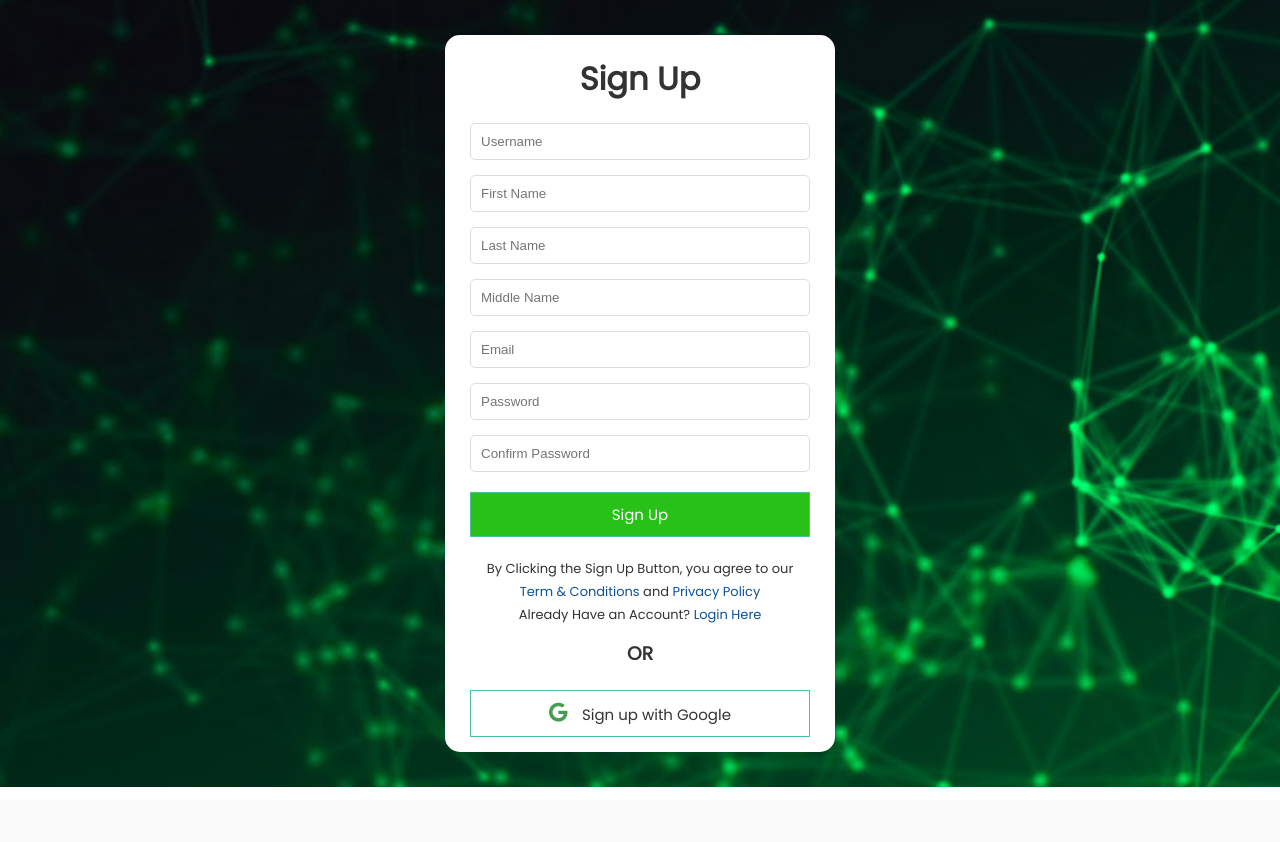
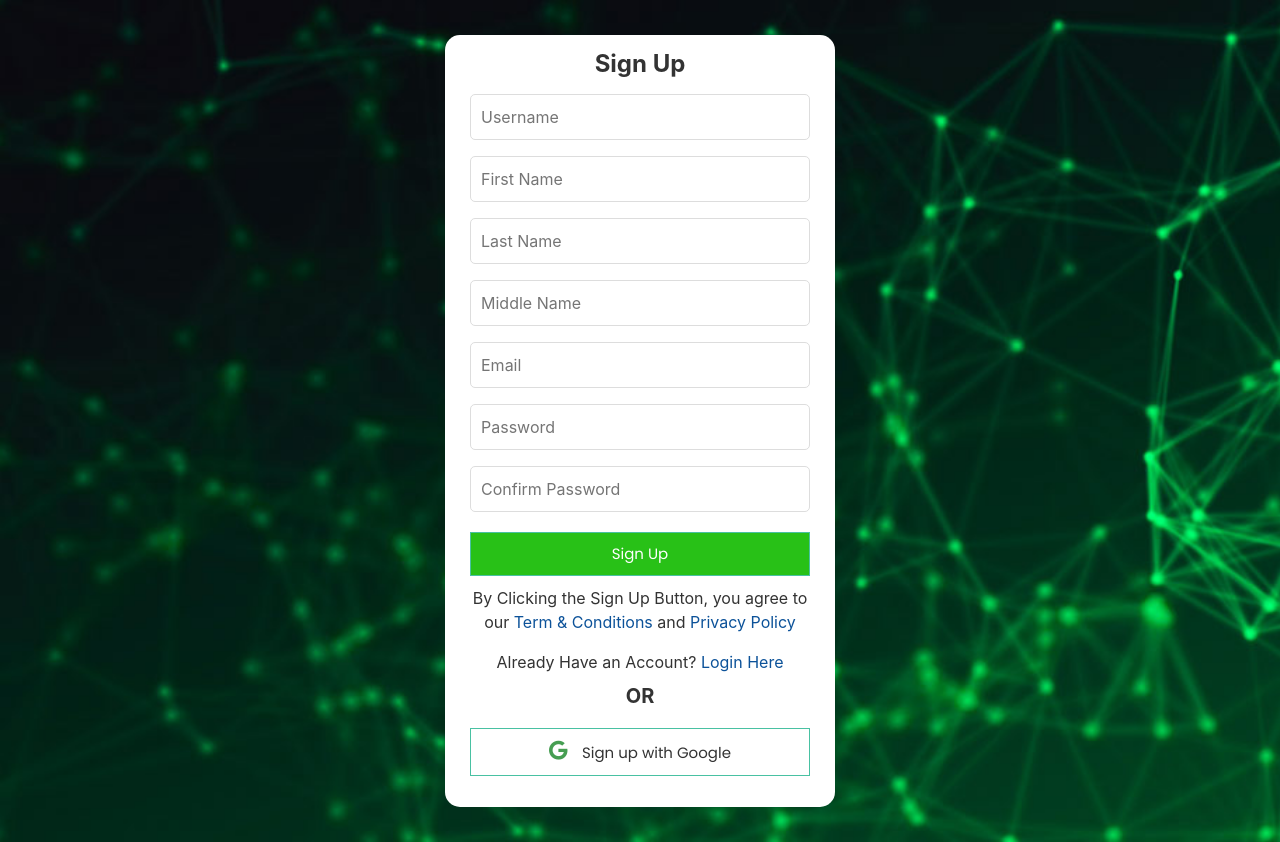
Before and after one commit to Goddy01/crowdsourcing-platform, a Django app: template accounts/templates/accounts/sign_up.html in a window 1280 px wide. Before the commit the page ends 787 px from the top, so only its background shows below. Run offline with Django 3.2, Linux system fonts and the light colour scheme; the template is opened without the code that fills it, so the values that code supplies are empty; some libraries are stand-ins or nearby versions.

Commit message:
refactored sign-in/up page

```diff
--- a/accounts/templates/accounts/sign_up.html
+++ b/accounts/templates/accounts/sign_up.html
@@ -7,8 +7,8 @@
   <meta name="viewport" content="width=device-width, initial-scale=1.0">
   <link rel="stylesheet" href="{% static 'css/sign_in_up.css' %}">
   <link rel="stylesheet" href="https://cdnjs.cloudflare.com/ajax/libs/font-awesome/4.7.0/css/font-awesome.min.css">
-  <!-- <script src="https://stackpath.bootstrapcdn.com/bootstrap/4.4.1/js/bootstrap.bundle.min.js"></script>
-    <link rel="stylesheet" href="https://stackpath.bootstrapcdn.com/bootstrap/4.1.0/css/bootstrap.min.css" integrity="sha384-9gVQ4dYFwwWSjIDZnLEWnxCjeSWFphJiwGPXr1jddIhOegiu1FwO5qRGvFXOdJZ4" crossorigin="anonymous"> -->
+  <script src="https://stackpath.bootstrapcdn.com/bootstrap/4.4.1/js/bootstrap.bundle.min.js"></script>
+  <link rel="stylesheet" href="https://stackpath.bootstrapcdn.com/bootstrap/4.1.0/css/bootstrap.min.css" integrity="sha384-9gVQ4dYFwwWSjIDZnLEWnxCjeSWFphJiwGPXr1jddIhOegiu1FwO5qRGvFXOdJZ4" crossorigin="anonymous">
   <title>Sign-Up</title>
 </head>
 <body style='background: url("{% static 'images/bg-image1.jpg' %}");background-repeat: no-repeat;
@@ -16,10 +16,11 @@ background-size: cover;'>
   <!-- Container Start -->
   <div id="container">
     <!-- Form Wrap Start -->
-    <div class="form-wrap">
-      <h1>Sign Up</h1>
+    <div id="form-wrap">
+      <h1 class="font-weight-bold">Sign Up</h1>
       <!-- Form Start -->
-      <form>
+      <form action="{% url 'accounts:innovator_sign_up' %}" method="post">
+        {% csrf_token %}
         <div class="form-group">
             <input type="text" name="username" id="username" placeholder="Username">
         </div>
@@ -45,11 +46,11 @@ background-size: cover;'>
         <p class="bottom-text">
           By Clicking the Sign Up Button, you agree to our
           <a href="#" style="color:#0c5299;">Term & Conditions</a> and <a href="#" style="color:#0c5299;">Privacy Policy</a>
-          <footer>
-            <span>Already Have an Account? <a href="{% url 'accounts:sign_in' %}" style="color: #0c5299;">Login Here</a></span>
-        </footer>
+          <footer style="font-size: 16px;">
+                <span>Already Have an Account? <a href="{% url 'accounts:innovator_sign_in' %}" style="color: #0c5299;">Login Here</a></span>
+            </footer>
         <div>
-            <h3 style="margin-bottom: 6px;text-align: center;">OR</h3>
+            <h3 style="margin-bottom: 6px;text-align: center;font-size: 20px;" class="font-weight-bold">OR</h3>
             <button type="submit" style="background-color: #fff;color: #333;">
                 <i class="fa fa-google" style="font-size: 22px;color: #469e52;margin-right: 10px;"></i>
                 <span>Sign up with Google</span>
--- a/accounts/urls.py
+++ b/accounts/urls.py
@@ -3,8 +3,8 @@ from . import views
 
 app_name = 'accounts'
 urlpatterns = [
-    path('sign-in/', views.innovator_sign_in, name='sign_in'),
-    path('sign-up/', views.innovator_sign_up, name='sign_up'),
+    path('sign-in/', views.innovator_sign_in, name='innovator_sign_in'),
+    path('sign-up/', views.innovator_sign_up, name='innovator_sign_up'),
     path('sent/', views.activation_sent_view, name='activation_sent'),
     path('activate-account/<slug:uidb64>/<slug:token>/', views.activate_account, name='activate'),
     path('sign-out/', views.sign_out, name='sign_out'),
--- a/static/css/sign_in_up.css
+++ b/static/css/sign_in_up.css
@@ -26,28 +26,29 @@ a{
   padding: 20px;
 }
 
-.form-wrap{
+#form-wrap{
   background-color: #fff;
   padding: 15px 25px;
   color: #333;
   border-radius: 15px;
 }
 
-.form-wrap h1,
-.form-wrap p{
+#form-wrap h1,
+#form-wrap p{
   text-align: center;
+  font-size: x-large
 }
 
-.form-wrap .form-group{
+#form-wrap .form-group{
   margin-top: 15px;
 }
 
-.form-wrap .form-group label{
+#form-wrap .form-group label{
   display: block;
   color: #666;
 }
 
-.form-wrap .form-group input{
+#form-wrap .form-group input{
   width: 100%;
   padding: 10px;
   border: #ddd 1px solid;
@@ -56,7 +57,7 @@ a{
   /* color: green; */
 }
 
-.form-wrap button{
+#form-wrap button{
   display: block;
   width: 100%;
   padding: 10px;
@@ -70,14 +71,14 @@ a{
   transition: 1s;
 }
 
-.form-wrap button:hover{
+#form-wrap button:hover{
   background-color: #469e52;
   transition: 1s;
 }
 
-.form-wrap .bottom-text{
-  font-size: 13px;
-  margin-top: 20px;
+#form-wrap .bottom-text{
+  font-size: 16px;
+  margin-top: 10px;
 }
 
 footer {
```
Also changed, not shown: accounts/templates/accounts/sign_in.html (+9 -6 lines), accounts/views.py (+12 -15 lines).
